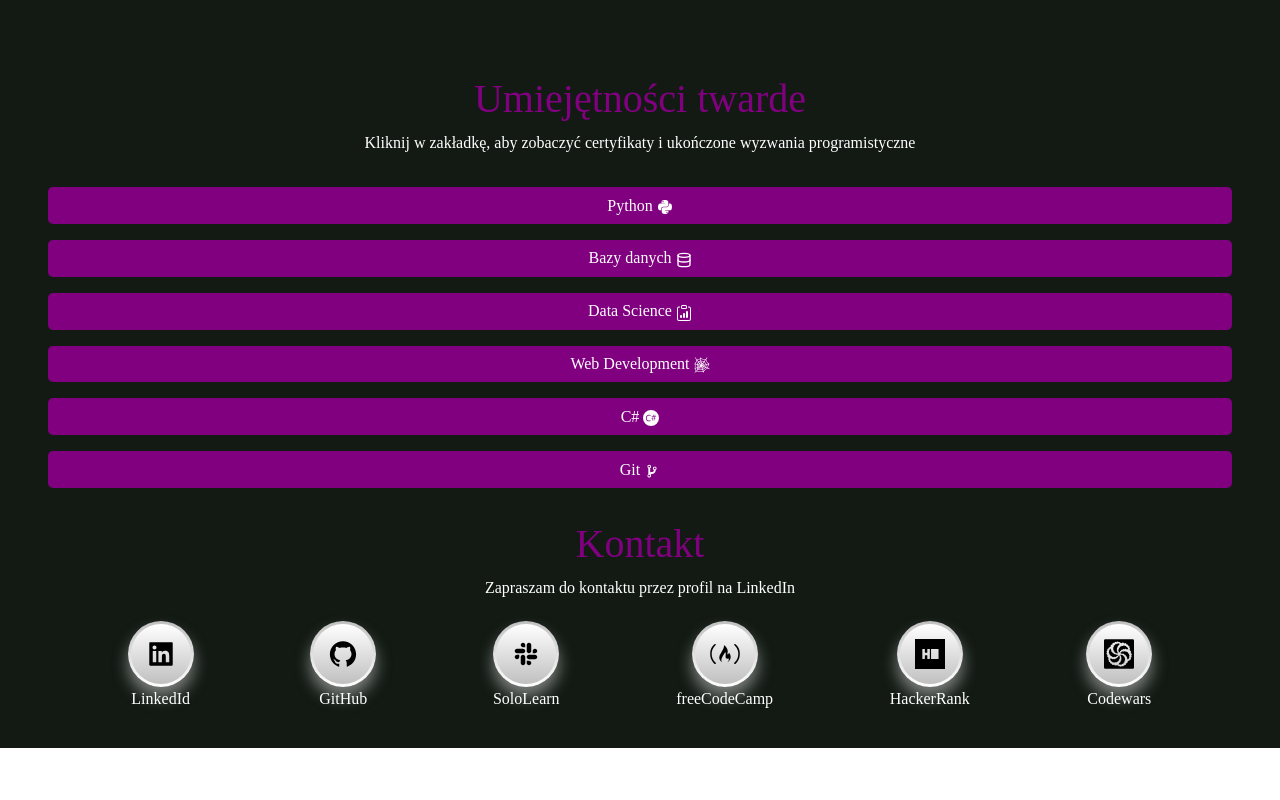
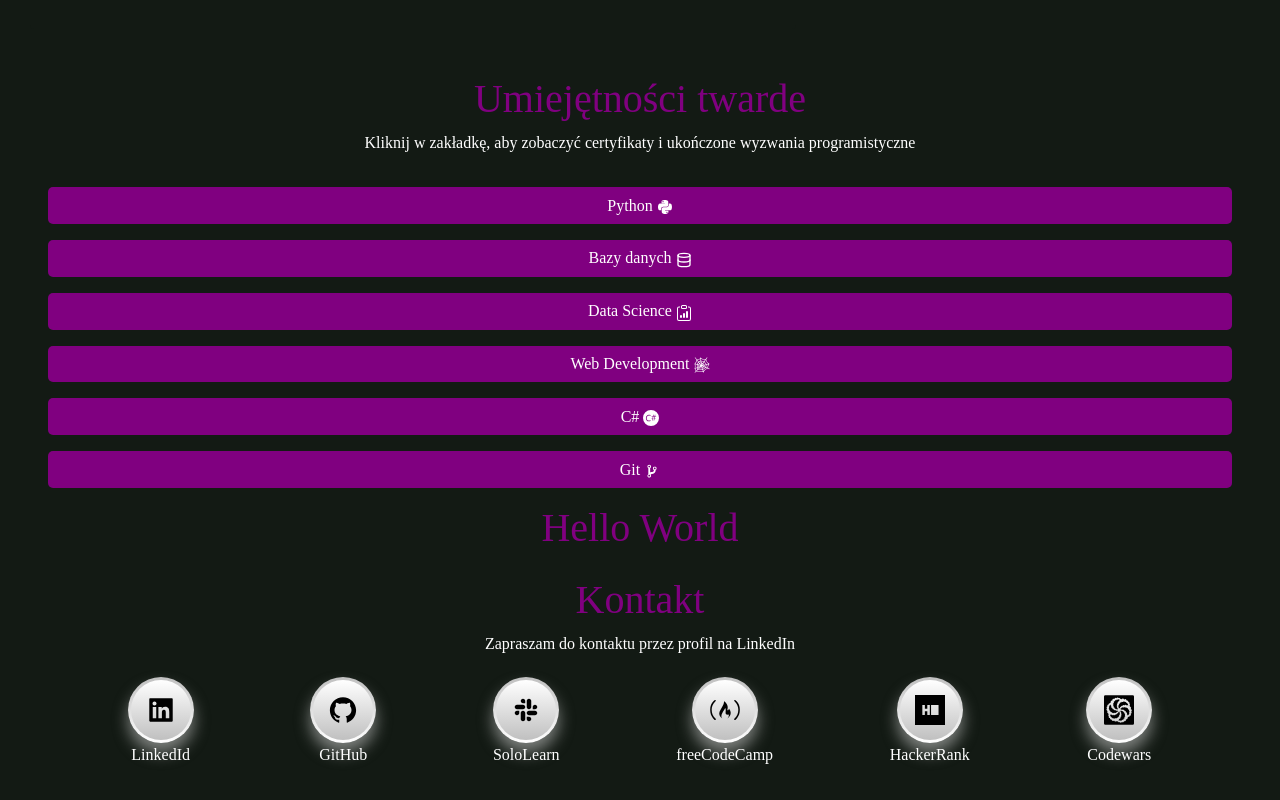
Before and after one commit to JakubPyt/website-about-me, a React (Create React App) app: page / in a window 1280 px wide. Shown: the part 1485-2285 px from the top of the page. Before the commit the page ends 2233 px from the top, so only its background shows below. Built offline with nearby package versions, Linux system fonts and the light colour scheme; a web font is replaced by a local one.

Commit message:
Create projects component
Create projects component with styles and hello world

```diff
--- a/src/App.js
+++ b/src/App.js
@@ -8,6 +8,7 @@ import {AboutMe} from './components/aboutMe';
 import {SoftSkills} from './components/softSkills';
 import {HardSkills} from './components/hardSkills';
 import {Contact} from './components/contact';
+import {Projects} from './components/projects';
 
 function App() {
   return (
@@ -18,6 +19,7 @@ function App() {
         <AboutMe/>
         <SoftSkills/>
         <HardSkills/>
+        <Projects/>
         <Contact/>
       </div>
   );
--- /dev/null
+++ b/src/components/projects.css
@@ -0,0 +1,5 @@
+.projectsDiv{
+    color: var(--main-color);
+    font-family: var(--main-font);
+    text-align: center;
+}
--- /dev/null
+++ b/src/components/projects.js
@@ -0,0 +1,17 @@
+import React from 'react';
+import './projects.css';
+
+class Projects extends React.Component{
+    constructor(props){
+        super(props);
+    }
+    render(){
+        return(
+            <div className="projectsDiv">
+                <h1>Hello World</h1>
+            </div>
+        )
+    }
+}
+
+export {Projects};
```
